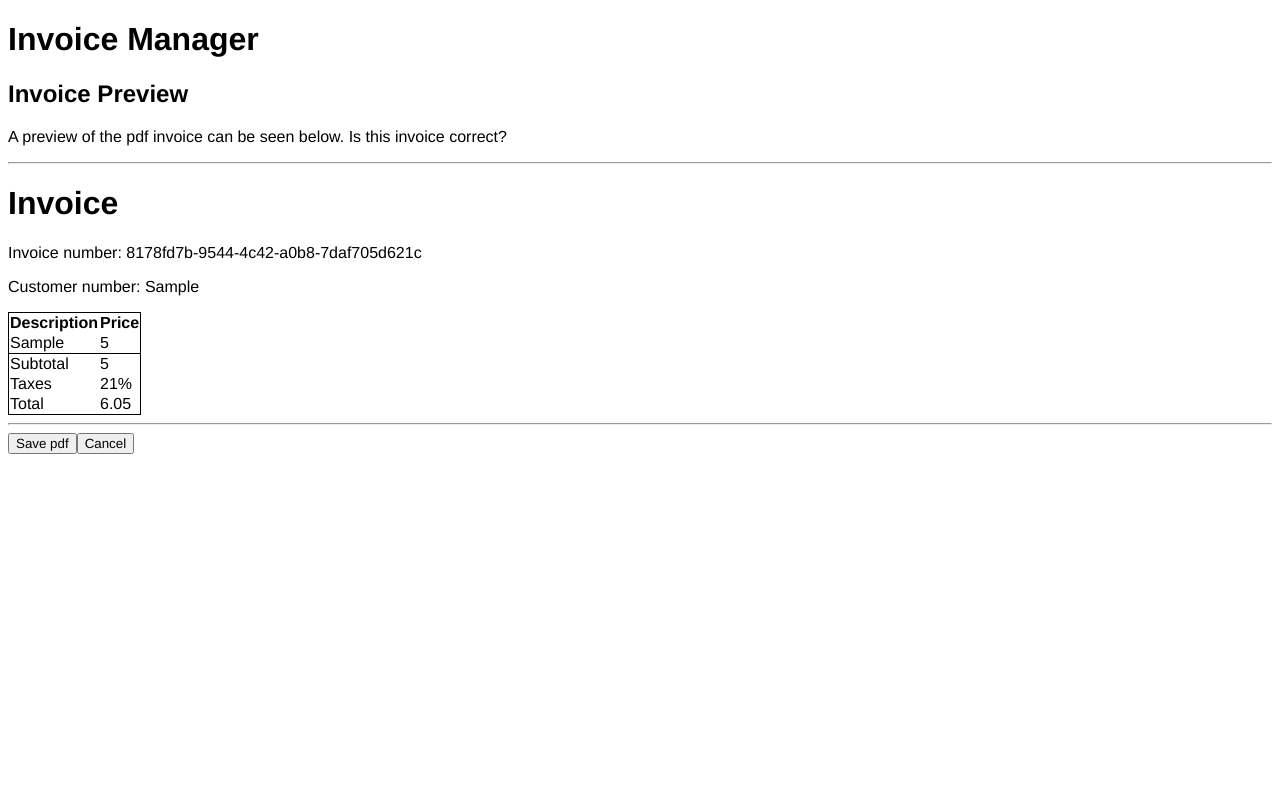
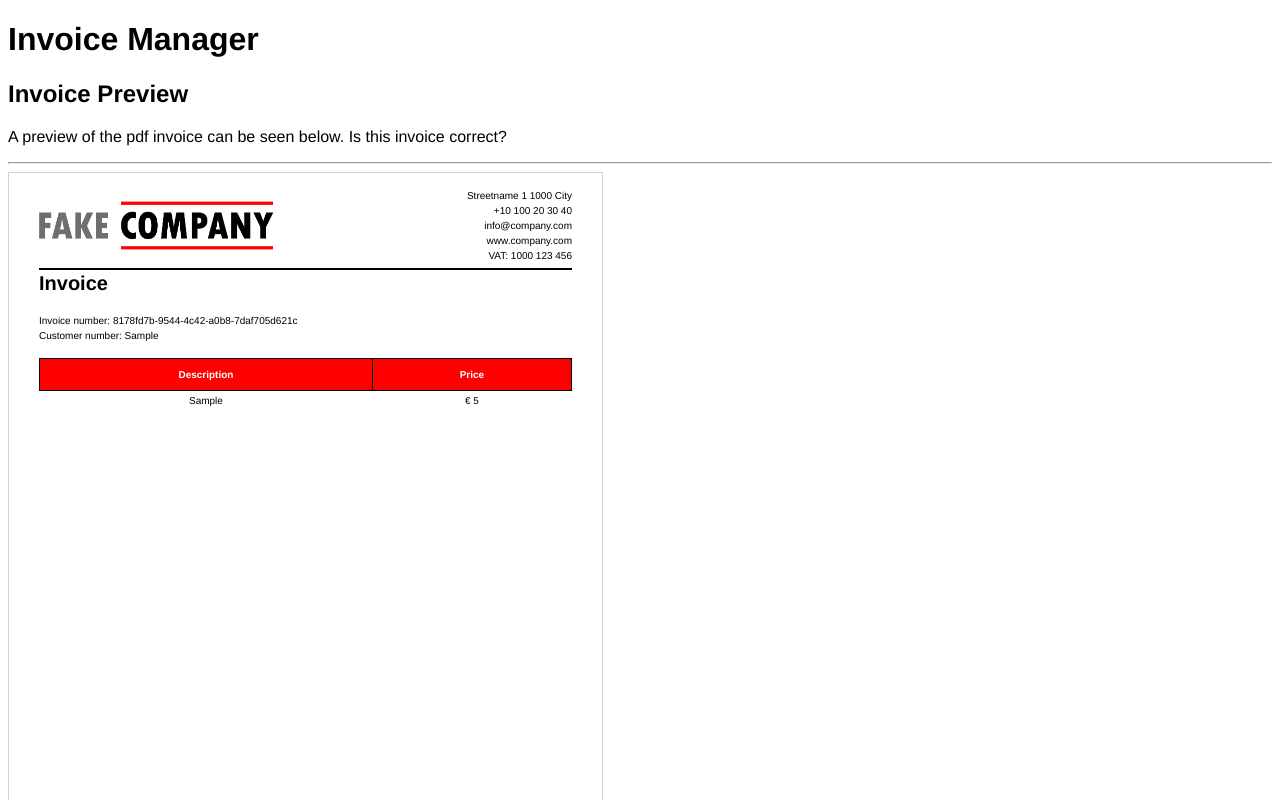
Before and after one commit to KevinVanthuyne/invoice-manager, an Angular app in the folder invoice-manager-app/: page /invoice in a window 1280 px wide. Both pictures are taken after typing "Sample", "Sample", "5" into the empty fields and a click on the button "Save invoice". Shown: the top 800 px of the page. Built offline with nearby package versions, Linux system fonts and the light colour scheme.

Commit message:
updated the invoice template with better styling

```diff
--- a/invoice-manager-app/src/app/components/invoice-pdf-preview/invoice-pdf-preview.component.css
+++ b/invoice-manager-app/src/app/components/invoice-pdf-preview/invoice-pdf-preview.component.css
@@ -0,0 +1,5 @@
+#pdf {
+  width: 593px; /* this width and height is important to fit the html onto the a4 pdf size */
+  height: 839px;
+  border: 1px solid lightgray;
+}
--- a/invoice-manager-app/src/app/components/invoice-template/invoice-template.component.css
+++ b/invoice-manager-app/src/app/components/invoice-template/invoice-template.component.css
@@ -1,8 +1,75 @@
+.container {
+  display: flex;
+  flex-direction: column;
+  padding: 10px 30px;
+  font-size: 10px;
+  height: 800px;
+}
+
+.header {
+  display: flex;
+  justify-content: space-between;
+  align-items: center;
+  border-bottom: 2px solid black;
+}
+
+.logo {
+  height: 50px;
+}
+
+.company-info {
+  line-height: 0.5em;
+  text-align: right;
+}
+
+h1 {
+  margin-top: 0.1em;
+}
+
+.invoice-info {
+  line-height: 0.5em;
+  margin-bottom: 1em;
+}
+
+.table-wrapper {
+  margin-bottom: 30px;
+  flex-grow: 1;
+}
+
 table {
+  width: 100%;
+  height: 100%;
   border-collapse: collapse;
+}
+
+tr {
+  height: 2em;
+}
+
+th {
+  background-color: red;
+  padding: 1em;
+  color: white;
   border: 1px solid black;
+}
+
+td {
+  text-align: center;
+}
+
+.vertical-fill {
+  height: 100%;
 }
 
 .border-top {
   border-top: 1px solid black;
 }
+
+.align-right {
+  text-align: right;
+}
+
+.footer {
+  text-align: center;
+  border-top: 2px solid black;
+}
--- a/invoice-manager-app/src/app/components/invoice-template/invoice-template.component.html
+++ b/invoice-manager-app/src/app/components/invoice-template/invoice-template.component.html
@@ -1,8 +1,28 @@
+<div class="container">
+  <div class="header">
+    <img
+      src="../../../assets/fakecompany.jpg"
+      alt="Fake company logo"
+      class="logo"
+    />
+
+    <div class="company-info">
+      <p>Streetname 1 1000 City</p>
+      <p>+10 100 20 30 40</p>
+      <p>info@company.com</p>
+      <p>www.company.com</p>
+      <p>VAT: 1000 123 456</p>
+    </div>
+  </div>
+
   <h1>Invoice</h1>
 
+  <div class="invoice-info">
     <p>Invoice number: {{ invoice.id }}</p>
     <p>Customer number: {{ invoice.customerId }}</p>
+  </div>
 
+  <div class="table-wrapper">
     <table>
       <tr>
         <th>Description</th>
@@ -10,18 +30,25 @@
       </tr>
       <tr *ngFor="let expense of invoice.expenses">
         <td>{{ expense.description }}</td>
-    <td>{{ expense.price }}</td>
+        <td>€ {{ expense.price }}</td>
       </tr>
+      <tr class="vertical-fill"></tr>
       <tr class="border-top">
-    <td>Subtotal</td>
-    <td>{{ subtotal }}</td>
+        <td class="align-right">Subtotal</td>
+        <td>€ {{ subtotal }}</td>
       </tr>
       <tr>
-    <td>Taxes</td>
+        <td class="align-right">Taxes</td>
         <td>{{ invoice.tax }}%</td>
       </tr>
       <tr>
-    <td>Total</td>
-    <td>{{ total }}</td>
+        <td class="align-right">Total</td>
+        <td>€ {{ total }}</td>
       </tr>
     </table>
+  </div>
+
+  <div class="footer">
+    <p>Central Bank - CB50 1000 2000 3000 - CBCODE</p>
+  </div>
+</div>
```
Also changed, not shown: invoice-manager-app/src/app/components/invoice-pdf-preview/invoice-pdf-preview.component.ts (+7 -0 lines), invoice-manager-app/src/assets/fakecompany.jpg (added), 1 other file (tests, documents, lock files or other folders). Lines whose indentation alone changed are shown as unchanged.
